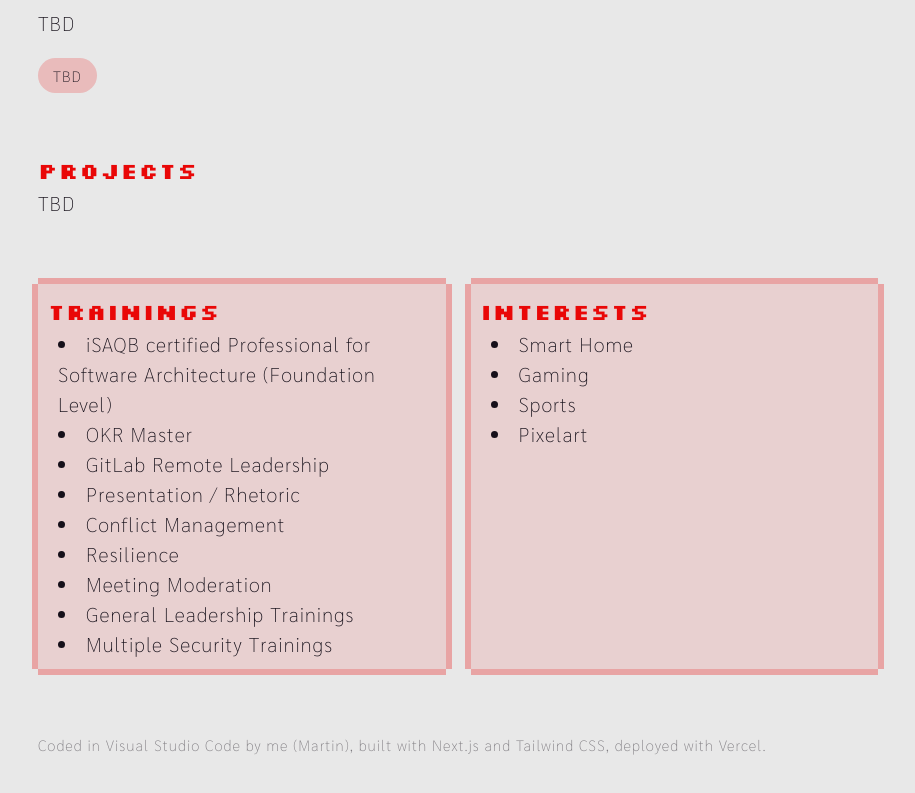
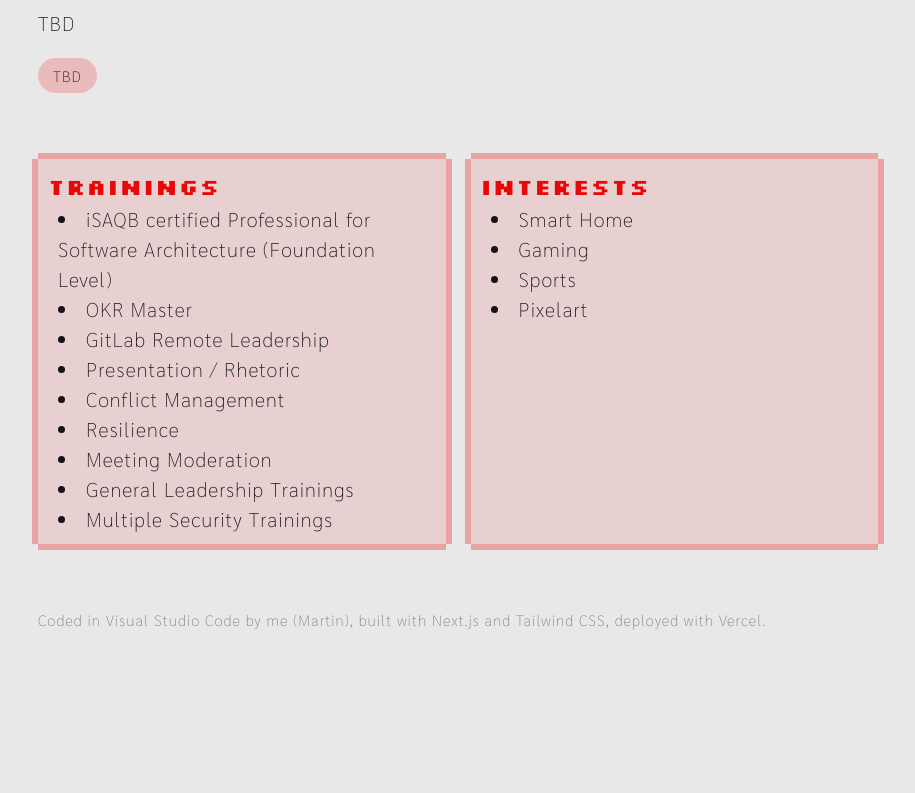
Before and after one commit to wittemann/martin-wittemann.de, a Next.js app: page / in a window 1280 px wide. Shown: the part 1902-2695 px from the top of the page, without its empty margins (42-957 px from the left). Built offline with nearby package versions, Linux system fonts and the light colour scheme.

Commit message:
remove projects section

```diff
--- a/components/projects.tsx
+++ /dev/null
@@ -1,12 +0,0 @@
-import { Silkscreen } from 'next/font/google';
-
-const fontHeadline = Silkscreen({ subsets: ['latin'], weight: '700' });
-
-export default function Projects() {
-  return (
-    <section>
-      <h2 className={`${fontHeadline.className} mt-12 text-lg`}>Projects</h2>
-      <p>TBD</p>
-    </section>
-  );
-}
--- a/pages/index.tsx
+++ b/pages/index.tsx
@@ -1,7 +1,6 @@
 import Bio from '@/components/bio';
 import Experience from '@/components/experience';
 import About from '@/components/about';
-import Projects from '@/components/projects';
 import { Sarabun } from 'next/font/google';
 import Footer from '@/components/footer';
 import Details from '@/components/details';
@@ -20,7 +19,6 @@ export default function Home() {
         <main className="max-w-screen-xl">
           <About></About>
           <Experience></Experience>
-          <Projects></Projects>
           <Details></Details>
           <Footer></Footer>
         </main>
```
